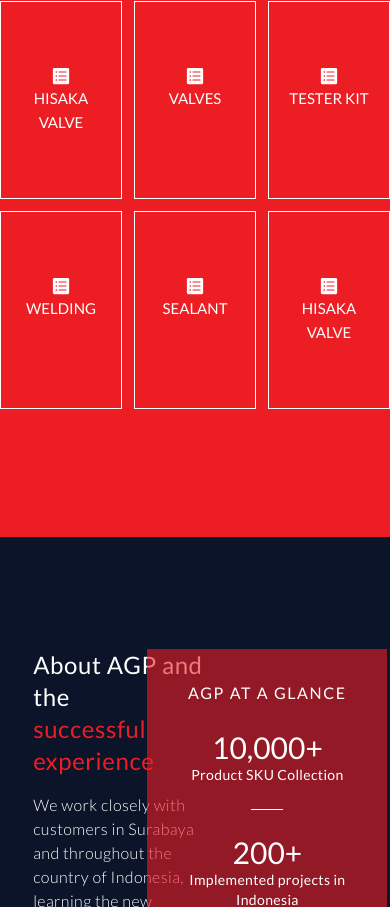
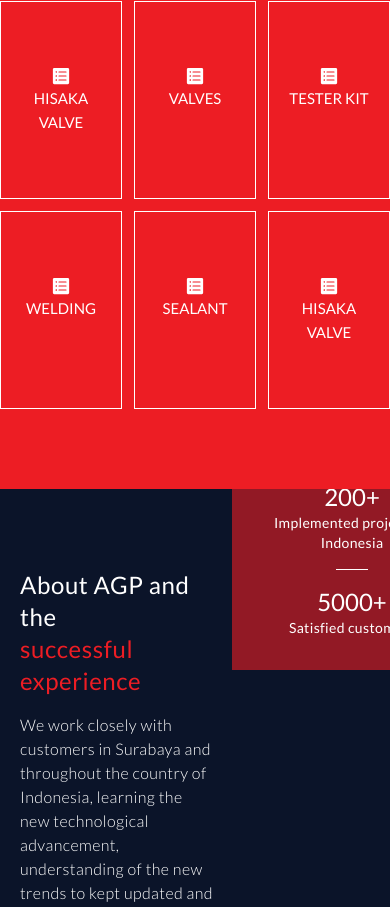
Before and after one commit to Davitaridani/agp, a Next.js app: page /home in a window 390 px wide. Shown: the part 2779-3686 px from the top of the page. Built offline with nearby package versions, Linux system fonts and the light colour scheme.

Commit message:
responsive page home and cta

```diff
--- a/src/app/home/page.tsx
+++ b/src/app/home/page.tsx
@@ -26,12 +26,12 @@
 
 			<Products />
 
-			<GuideProduct bgColor="bg-red pt-0" />
+			<GuideProduct bgColor="bg-red pt-0 pb-0" />
 
-			<section className="bg-navy text-white overflow-hidden pt-28">
-				<div className="container-content2 ps-[8.5%] pe-0 me-auto ">
+			<section className="bg-navy text-white overflow-hidden lg:pt-28 py-20">
+				<div className="container-content2 lg:ps-[8.5%] lg:pe-0 me-auto ">
 					<div className="items__row">
-						<div className="basis-3/5">
+						<div className="basis-3/5 lg:mb-0 mb-[18rem] px-[20px] lg:px-0">
 							<div className="max-w-[45rem] mb-7">
 								<h3 className="mb-4">About AGP and the
 									<span className="block text-red">successful experience</span>
@@ -41,28 +41,25 @@
 									updated and be able to come up with comprehensive products that serve modern.</p>
 							</div>
 						</div>
-						<div className="basis-2/5 mx-auto relative flex justify-center mr-16">
+						<div className="basis-2/5 mx-auto relative flex justify-center lg:mr-16 mr-0 lg:bottom-auto bottom-[15.5rem] lg:left-auto left-10">
 							<div className="bg-red text-center w-60 mx-auto p-8 absolute justify-center flex-col bg-opacity-60">
-								<h5 className="uppercase tracking-widest text-base lg:mb-8 mb-6">AGP at a glance</h5>
+								<h5 className="uppercase tracking-widest lg:text-base text-[15px] lg:mb-8 mb-5">AGP at a glance</h5>
 								<div className="text-center">
-									<h4 className="text-3xl">10,000+</h4>
-									<p className="text-sm">Product  SKU Collection</p>
-									<hr className="my-6 w-8 mx-auto" />
-									<h4 className="text-3xl">200+</h4>
+									<h4 className="lg:text-3xl text-2xl">10,000+</h4>
+									<p className="text-sm">Product SKU Collection</p>
+									<hr className="lg:my-6 my-4 w-8 mx-auto" />
+									<h4 className="lg:text-3xl text-2xl">200+</h4>
 									<p className="text-sm">Implemented projects in Indonesia</p>
-									<hr className="my-6 w-8 mx-auto" />
-									<h4 className="text-3xl">5000+</h4>
+									<hr className="lg:my-6 my-4 w-8 mx-auto" />
+									<h4 className="lg:text-3xl text-2xl">5000+</h4>
 									<p className="text-sm">Satisfied customers</p>
 								</div>
 							</div>
 						</div>
 					</div>
 
-					<div className="float-right">
-						<div className="">
-							<h1></h1>
-						</div>
-						<Image src={asset_home.coverHero} alt="Background About AGP" className="" />
+					<div className="lg:float-right">
+						<Image src={asset_home.coverHero} alt="Background About AGP" className="lg:h-auto h-64 object-cover" />
 					</div>
 				</div>
 			</section>
--- a/src/components/UI/Cta.tsx
+++ b/src/components/UI/Cta.tsx
@@ -3,9 +3,9 @@
 
 const Cta = () => {
 	return (
-		<section className={styles.bg_cover_cta}>
+		<section className={`${styles.bg_cover_cta}`}>
 			<div className="text-center">
-				<h1 className="uppercase text-white lg:text-3xl text-2xl mb-8">NEED HELP FINDING the right
+				<h1 className="uppercase text-white lg:text-3xl text-xl lg:mb-8 mb-6">NEED HELP FINDING the right
 					<span className="block">industrial technical products</span>
 					<span className="block">
 						for your business?
```
